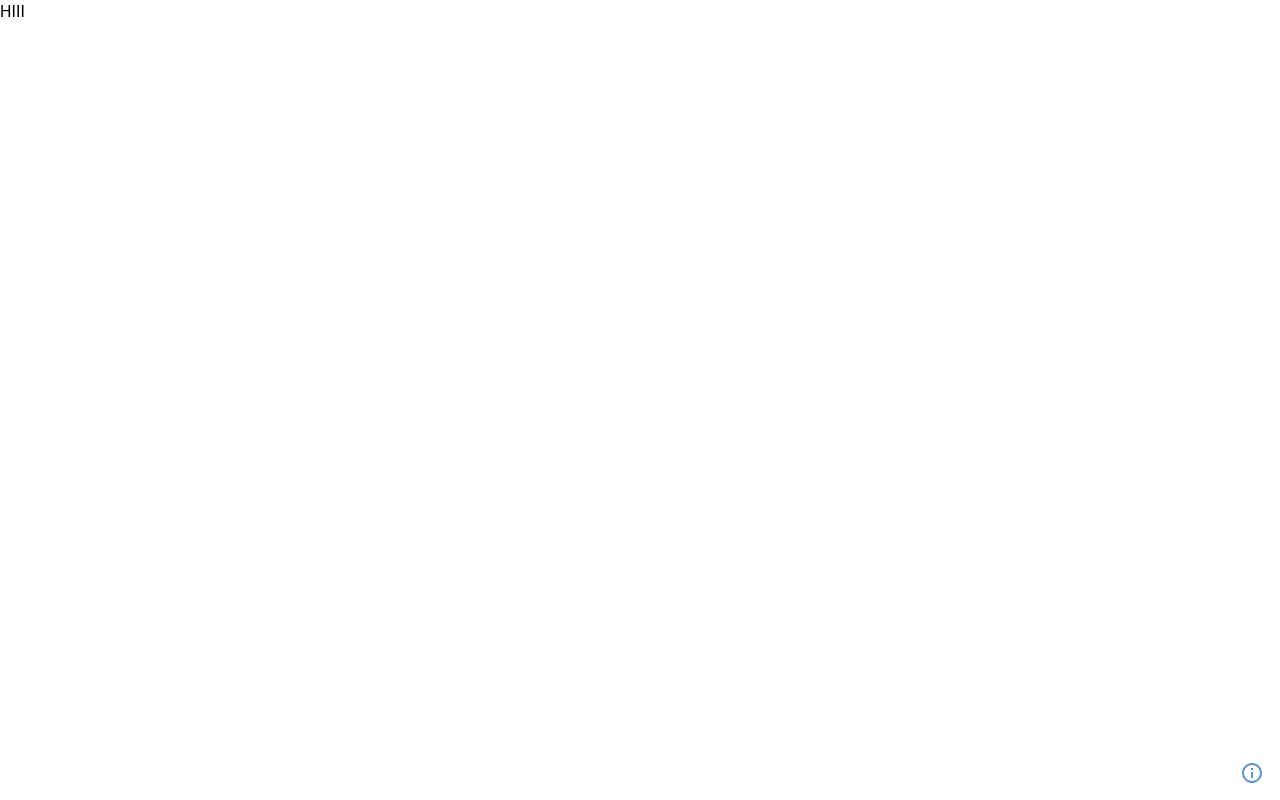
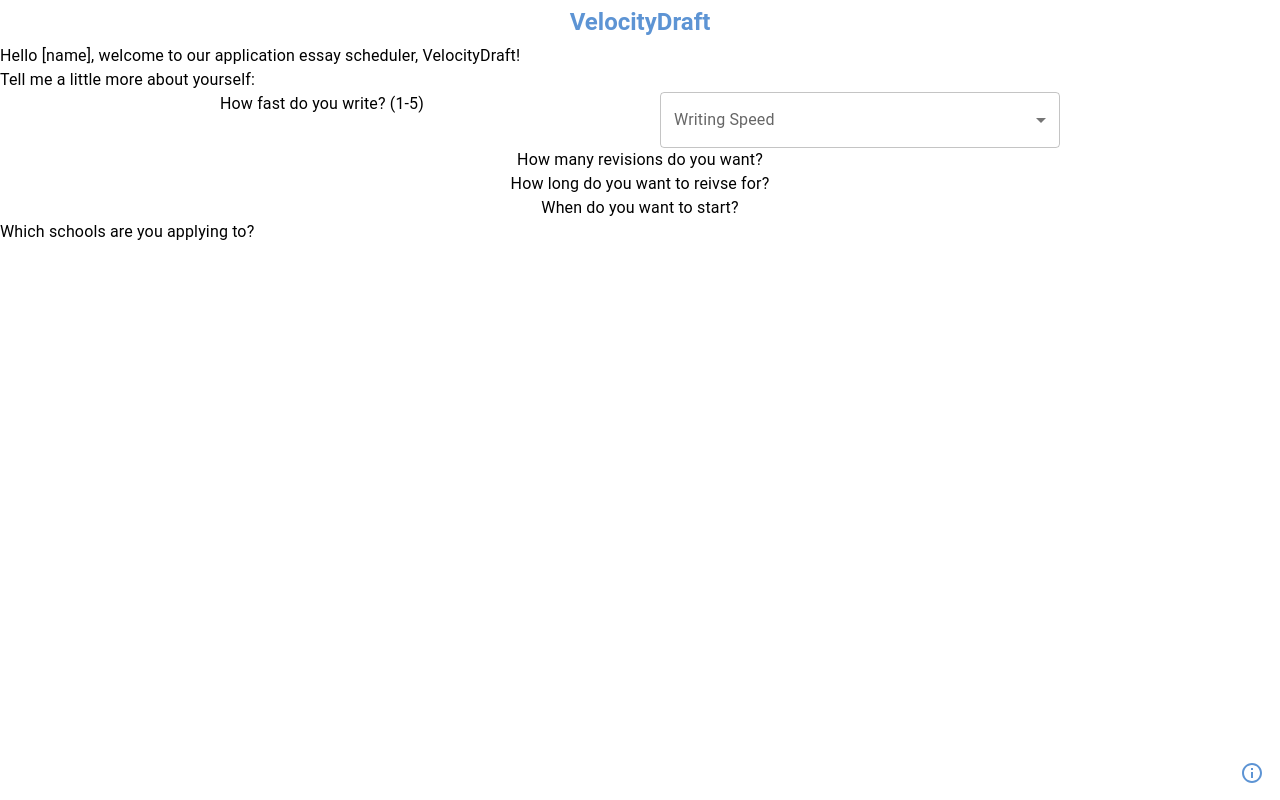
Before and after one commit to shuklabhay/velocity-draft, a React (Vite) app: page /Scheduler in a window 1280 px wide. Built offline with nearby package versions, Linux system fonts and the light colour scheme.

Commit message:
scheduler page basics, final home page fixes

```diff
--- a/src/components/InfoBubble.tsx
+++ b/src/components/InfoBubble.tsx
@@ -82,7 +82,7 @@
         </DialogContent>
         <DialogActions>
           <Button autoFocus variant="contained" onClick={toggleOpen}>
-            Close Menu
+            <Typography textTransform="none">Close Menu</Typography>
           </Button>
         </DialogActions>
       </Dialog>
--- a/src/pages/Home.tsx
+++ b/src/pages/Home.tsx
@@ -17,7 +17,7 @@
   const desiredEdgeDistance = 20;
   const [scaleFactor, setScaleFactor] = useState(1);
 
-  const titleStackRef = useRef(null);
+  const titleStackRef = useRef<HTMLDivElement>(null);
   console.log(titleStackRef);
 
   useEffect(() => {
@@ -27,7 +27,7 @@
         return maxWidth / elementWidth;
       };
 
-      if (titleStackRef.current !== null) {
+      if (titleStackRef.current) {
         const elementWidth = titleStackRef.current.offsetWidth;
         const windowWidth = window.innerWidth;
         const calculatedScale = calculateScale(windowWidth, elementWidth);
--- a/src/pages/Scheduler.tsx
+++ b/src/pages/Scheduler.tsx
@@ -1,10 +1,95 @@
-import { Typography } from "@mui/material";
+import {
+  Button,
+  FormControl,
+  InputLabel,
+  MenuItem,
+  Select,
+  Stack,
+  TextField,
+  Typography,
+  useTheme,
+} from "@mui/material";
 import * as React from "react";
+import { useNavigate } from "react-router-dom";
 
 function Scheduler() {
+  let navigate = useNavigate();
+  const theme = useTheme();
   return (
     <>
-      <Typography>HIII</Typography>
+      <Stack sx={{ justifyContent: "center", alignItems: "center" }}>
+        <Button
+          disableRipple
+          onClick={() => navigate("/")}
+          sx={{
+            backgroundColor: "transparent",
+            width: 175,
+          }}
+        >
+          <Typography
+            variant="h5"
+            sx={{
+              color: theme.palette.primary.main,
+              fontWeight: "bold",
+              textAlign: "center",
+              textTransform: "none",
+            }}
+          >
+            VelocityDraft
+          </Typography>
+        </Button>
+      </Stack>
+
+      <Typography>
+        Hello [name], welcome to our application essay scheduler, VelocityDraft!
+      </Typography>
+      <Typography>Tell me a little more about yourself:</Typography>
+
+      <Stack>
+        <Stack
+          direction="row"
+          spacing={2}
+          sx={{ justifyContent: "space-evenly" }}
+        >
+          <Typography>How fast do you write? (1-5)</Typography>
+          <FormControl sx={{ width: 400 }}>
+            <InputLabel>Writing Speed</InputLabel>
+            <Select
+            // value={}
+            // onChange={}
+            >
+              <MenuItem value={1}>1 (Slowest)</MenuItem>
+              <MenuItem value={2}>2</MenuItem>
+              <MenuItem value={3}>3</MenuItem>
+              <MenuItem value={4}>4</MenuItem>
+              <MenuItem value={5}>5 (Fastest)</MenuItem>
+            </Select>
+          </FormControl>
+        </Stack>
+        <Stack
+          direction="row"
+          spacing={2}
+          sx={{ justifyContent: "space-evenly" }}
+        >
+          <Typography>How many revisions do you want?</Typography>
+        </Stack>
+        <Stack
+          direction="row"
+          spacing={2}
+          sx={{ justifyContent: "space-evenly" }}
+        >
+          <Typography>How long do you want to reivse for?</Typography>
+        </Stack>
+        <Stack
+          direction="row"
+          spacing={2}
+          sx={{ justifyContent: "space-evenly" }}
+        >
+          <Typography>When do you want to start?</Typography>
+        </Stack>
+      </Stack>
+
+      <Typography>Which schools are you applying to?</Typography>
     </>
   );
 }
```
